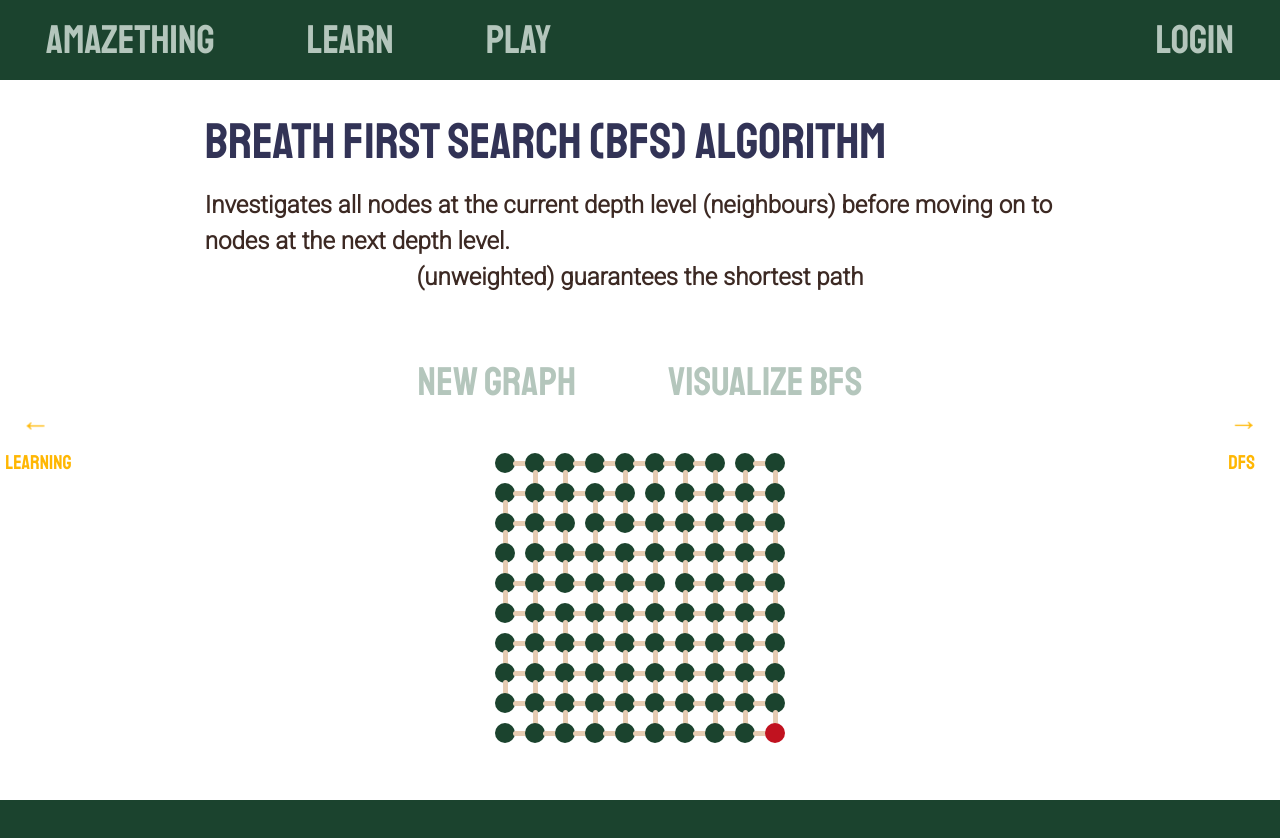
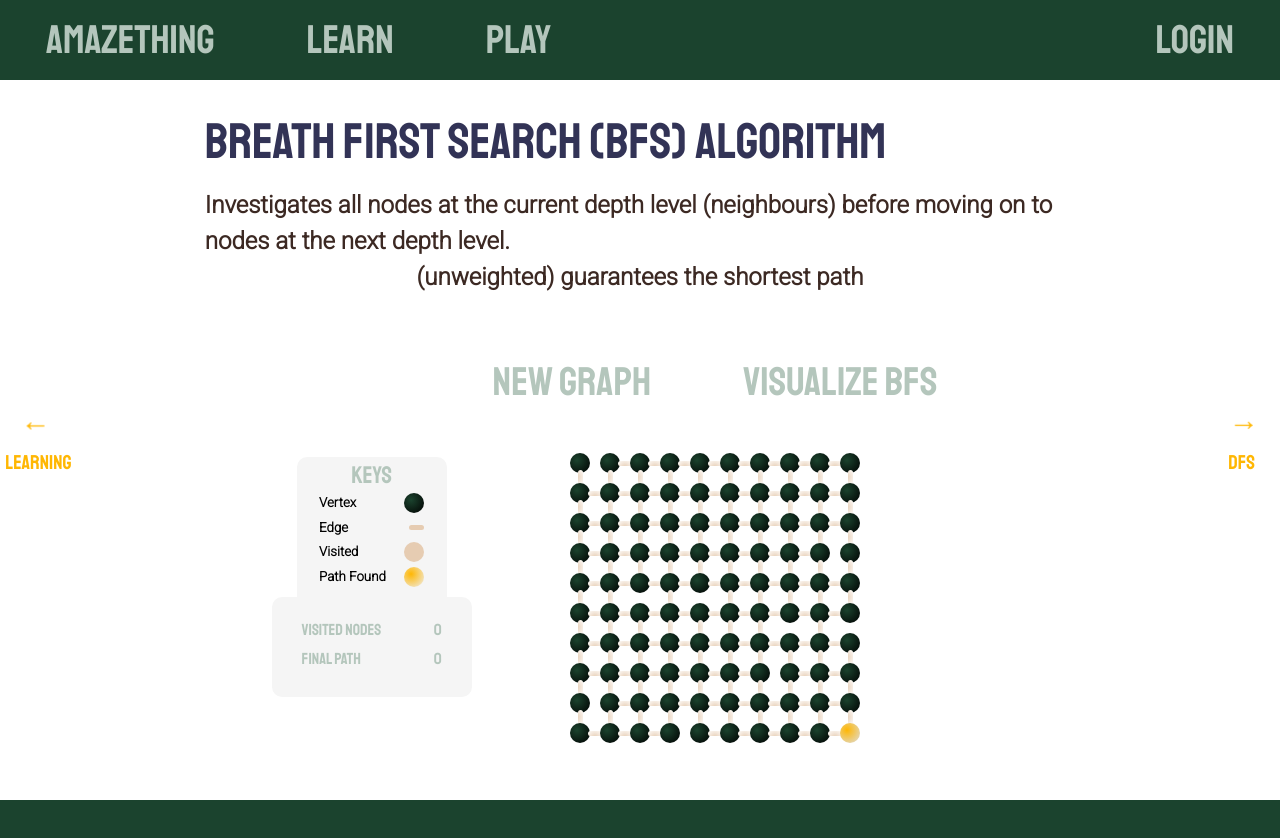
Before and after one commit to vadim-nest/aMAZEthing, a React (Vite) app in the folder Client/: page /learning/bfsLesson in a window 1280 px wide. Shown: the top 838 px of the page. Before the commit the page ends 800 px from the top, so only its background shows below. Built offline with nearby package versions, Linux system fonts and the light colour scheme; no server answers.

Commit message:
refactor(add stats path learning): path learning

```diff
--- a/Client/src/components/pathfindingLessons/bfsLesson.tsx
+++ b/Client/src/components/pathfindingLessons/bfsLesson.tsx
@@ -5,44 +5,48 @@ import { value } from "../../utils/graph";
 import GraphVertex from "./graphVertex";
 import { delay } from "../../utils/functionalities";
 import Pagination from "../learning/pagination";
+import PathStatistics from "./pathStatistics";
+
+
+
 
 function BfsLesson() {
+  const [stats,setStats] = useState({visited:0,path:0})
   const [graph, setGraph] = useState<any>();
   const [clicked, setClicked] = useState(false);
   const [width] = useState(10);
   const [end, setEnd] = useState<any>(width * width - 1);
 
   useEffect(() => {
-    const graph = generateConnectedGraph(width, width, true);
-    graph.removeUnweightedEdges();
-    setGraph(graph);
+    newGraph();
   }, []);
 
   function newGraph() {
     const newgraph = generateConnectedGraph(width, width, true);
-    graph.removeUnweightedEdges();
+    newgraph.removeUnweightedEdges();
     setGraph(newgraph);
+    setStats({visited:0,path:0})
   }
 
   async function bfs() {
     setClicked(false);
     const BFSVisualpaths = graph.findPath(0, end, "vbfs");
     if (BFSVisualpaths) {
+      setStats({visited:BFSVisualpaths.visited.length,path:BFSVisualpaths.path.length})
       let path: any = Array.from(BFSVisualpaths.visited);
       console.log("PATH", path);
       await showPath(path, true);
       path = Array.from(BFSVisualpaths.path);
       await showPath(path);
     }
-
   }
 
   async function showPath(path: number[], visited: boolean = false) {
     for (let i = 0; i < path.length; i++) {
       await delay(10);
-      document.getElementById(`${path[i]}`)!.style.backgroundColor = visited
+      document.getElementById(`${path[i]}`)!.style.background = visited
         ? "var(--sand)"
-        : "var(--yellow)";
+        : "radial-gradient(circle at 7px 7px,var(--yellow), #EEE)";
       await delay(10);
       if (i + 1 !== path.length) {
         if (
@@ -56,50 +60,87 @@ function BfsLesson() {
           if (path[i] < path[i + 1])
             document.getElementById(
               `${path[i]},${path[i + 1]}-${path[i + 1]},${path[i]}`
-            )!.style.backgroundColor = visited
+            )!.style.background = visited
               ? "var(--sand)"
-              : "var(--yellow)";
+              : "radial-gradient(circle at 7px 7px,var(--yellow), #EEE)";
           else
             document.getElementById(
               `${path[i + 1]},${path[i]}-${path[i]},${path[i + 1]}`
-            )!.style.backgroundColor = visited
+            )!.style.background = visited
               ? "var(--sand)"
-              : "var(--yellow)";
+              : "radial-gradient(circle at 7px 7px,var(--yellow), #EEE)";
         }
       }
     }
   }
 
   return (
-    <Pagination leftName={'Learning'} rightName={'Dfs'} leftLink={'learning'} rightLink={'learning/dfsLesson'}>
+    <Pagination
+      leftName={"Learning"}
+      rightName={"Dfs"}
+      leftLink={"learning"}
+      rightLink={"learning/dfsLesson"}
+    >
       <div className="whole-page-wrapper">
         <div className="sorting-algo">
-        <h1 className="explanation-title">Breath First Search (BFS) algorithm</h1>
-        <p className="explanation-text">Investigates all nodes at the current depth level (neighbours) before moving on to nodes at the next depth level.</p>
-        <p className="explanation-text centered-text">(unweighted) guarantees the shortest path</p>
+          <h1 className="explanation-title">
+            Breath First Search (BFS) algorithm
+          </h1>
+          <p className="explanation-text">
+            Investigates all nodes at the current depth level (neighbours)
+            before moving on to nodes at the next depth level.
+          </p>
+          <p className="explanation-text centered-text">
+            (unweighted) guarantees the shortest path
+          </p>
         </div>
+
+        <div className="visualization-wrapper">
+          <div className="map-keys">
+              <h2>Keys</h2>
+            <div className="flex-row">
+              <h5>Vertex</h5>
+              <div className="vertex" ></div>
+            </div>
+            <div className="flex-row">
+              <h5>Edge</h5>
+              <div className="edge-key" ></div>
+            </div>
+            <div className="flex-row">
+              <h5>Visited</h5>
+              <div className="edge-key-visited" ></div>
+            </div>
+            <div className="flex-row">
+              <h5>Path Found</h5>
+              <div className="edge-key-path" ></div>
+            </div>
+            <PathStatistics stats={stats}></PathStatistics>
+          </div>
+          <div className="lesson-wrapper">
             <div className="buttons-pos">
               <button
-        className={clicked ? "button disabled": "button"}
+                className={clicked ? "button disabled" : "button"}
                 disabled={clicked}
                 onClick={() => {
                   setClicked(true);
                   newGraph();
                   setClicked(false);
-          }}>
+                }}
+              >
                 NEW Graph
               </button>
               <button
-          className={clicked ? "button disabled": "button"}
+                className={clicked ? "button disabled" : "button"}
                 disabled={clicked}
                 onClick={() => {
                   setClicked(true);
                   bfs();
-            }}>
+                  setClicked(false);
+                }}
+              >
                 Visualize bfs
               </button>
             </div>
-      <div className="lesson-wrapper-2">
             <div id="myCanvas">
               <div
                 className="graph-vertices"
@@ -111,7 +152,9 @@ function BfsLesson() {
                       key={Math.random()}
                       width={width}
                       vertex={vertex}
-                  edges={graph.edges.filter((edge: any) => edge[0] === vertex)}
+                      edges={graph.edges.filter(
+                        (edge: any) => edge[0] === vertex
+                      )}
                       end={end}
                       setEnd={setEnd}
                       weightedGraph={false}
@@ -121,6 +164,7 @@ function BfsLesson() {
             </div>
           </div>
         </div>
+      </div>
     </Pagination>
   );
 }
--- /dev/null
+++ b/Client/src/components/pathfindingLessons/pathStatistics.tsx
@@ -0,0 +1,29 @@
+
+
+
+function PathStatistics({stats}:{
+    stats:{
+        visited:number;
+        path:number;
+    }
+}){
+
+
+
+    return(
+            <div className="Stats-flex">
+                <div className="flex-row">
+                    <h4>Visited Nodes</h4>
+                    <h4>{stats.visited}</h4>
+                </div>
+                <div className="flex-row">
+                    <h4>Final Path</h4>
+                    <h4>{stats.path}</h4>
+                </div>
+            </div>
+            );
+}
+
+
+
+export default PathStatistics;
--- a/Client/src/css/graphVertex.css
+++ b/Client/src/css/graphVertex.css
@@ -1,14 +1,15 @@
 .vertex{
     position: relative;
+    display: inline;
     width:20px;
     height:20px;
     border-radius: 50%;
-    background-color: var(--main-green);
+    background: radial-gradient(circle at 7px 7px,var(--main-green), #000);
     z-index:20;
 }
 
 .selectedEndVertex{
-    background-color: var(--red);
+    background: radial-gradient(circle at 7px 7px,var(--yellow), #DDD);
 }
 
 .edge{
@@ -16,8 +17,33 @@
     width:15px;
     height: 5px;
     border-radius: 3px;
+    background: radial-gradient(circle at 7px 7px,var(--sand), #FFF);
+}
+
+.edge-key{
+    display: inline;
+    width:15px;
+    height: 5px;
+    border-radius: 3px;
     background-color: var(--sand);
-
+}
+.edge-key-visited{
+    position: relative;
+    display: inline;
+    width:20px;
+    height:20px;
+    border-radius: 50%;
+    background: var(--sand);
+    z-index:20;
+}
+.edge-key-path{
+    position: relative;
+    display: inline;
+    width:20px;
+    height:20px;
+    border-radius: 50%;
+    background: radial-gradient(circle at 7px 7px,var(--yellow), #EEE);
+    z-index:20;
 }
 .vertical{
     position:absolute;
--- a/Client/src/css/sorting.css
+++ b/Client/src/css/sorting.css
@@ -23,7 +23,6 @@
   flex-direction: column;
   align-items: center;
   justify-content: space-between;
-
 }
 
 .lesson-wrapper-pseudo{
@@ -43,8 +42,7 @@
 
 .lesson-wrapper, .lesson-wrapper-2 {
   border-radius: 20px;
-  min-width: 70vw;
-  width: 900px;
+  width:max-content;
 
   display: flex;
   align-items: center;
@@ -52,6 +50,44 @@
   cursor: default;
   margin-bottom: 100px;
 }
+
+.visualization-wrapper{
+  position: relative;
+  display: flex;
+  align-items: center;
+  justify-content: space-around;
+}
+
+.map-keys{
+  min-height:200px;
+  max-width:150px;
+  background-color: whitesmoke;
+  border-radius: 10px;
+  display:flex;
+  justify-content: flex-start;
+  align-items: center;
+  flex-direction: column;
+}
+
+.flex-row{
+  min-width: 70%;
+  display:flex;
+  justify-content: space-between;
+  align-items: center;
+  margin-bottom: 5px;
+}
+.Stats-flex{
+  min-height:100px;
+  min-width:200px;
+  background-color: whitesmoke;
+  border-radius: 10px;
+  margin-top: 5px;
+  display:flex;
+  justify-content: center;
+  align-items: center;
+  flex-direction: column;
+}
+
 
 .lesson-wrapper h1 {
   font-size: 50px;
```
Lines whose indentation alone changed are shown as unchanged.
